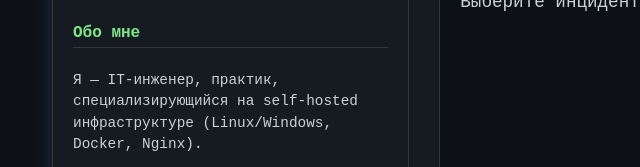
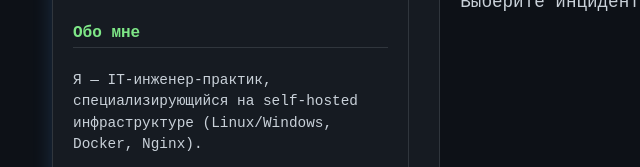
Before and after one commit to Iso-Hallow/sysadmin-quest, a plain HTML site: page index.html in a window 1280 px wide. Shown: the part 120-287 px from the top of the page, 11-651 px from the left. Drawn offline with Linux system fonts and the light colour scheme.

Commit message:
Style: Refine 'About Me' text

```diff
--- a/index.html
+++ b/index.html
@@ -19,7 +19,7 @@
             <div class="sidebar-section">
                 <h4>Обо мне</h4>
                 <p>
-                    Я — IT-инженер, практик, специализирующийся на self-hosted инфраструктуре (Linux/Windows, Docker, Nginx).
+                    Я — IT-инженер-практик, специализирующийся на self-hosted инфраструктуре (Linux/Windows, Docker, Nginx).
 				</p>
                  <p>
 					Этот сайт — точка входа в мою экосистему и R&D-песочницу, где я фиксирую свой опыт, решаю инженерные задачи и развиваю свой self-hosted стек.
```
